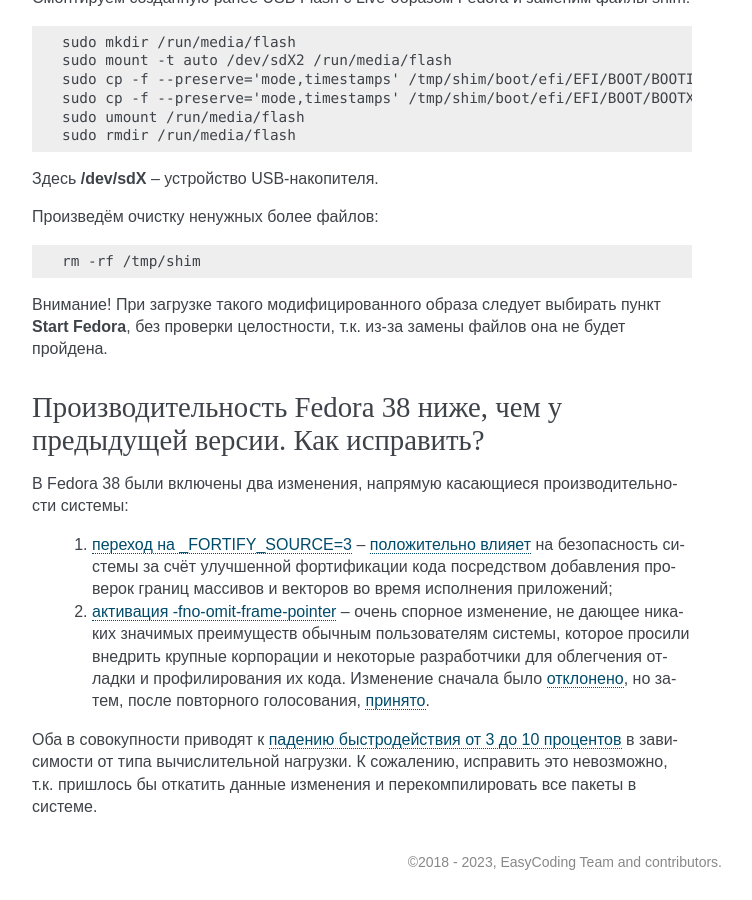
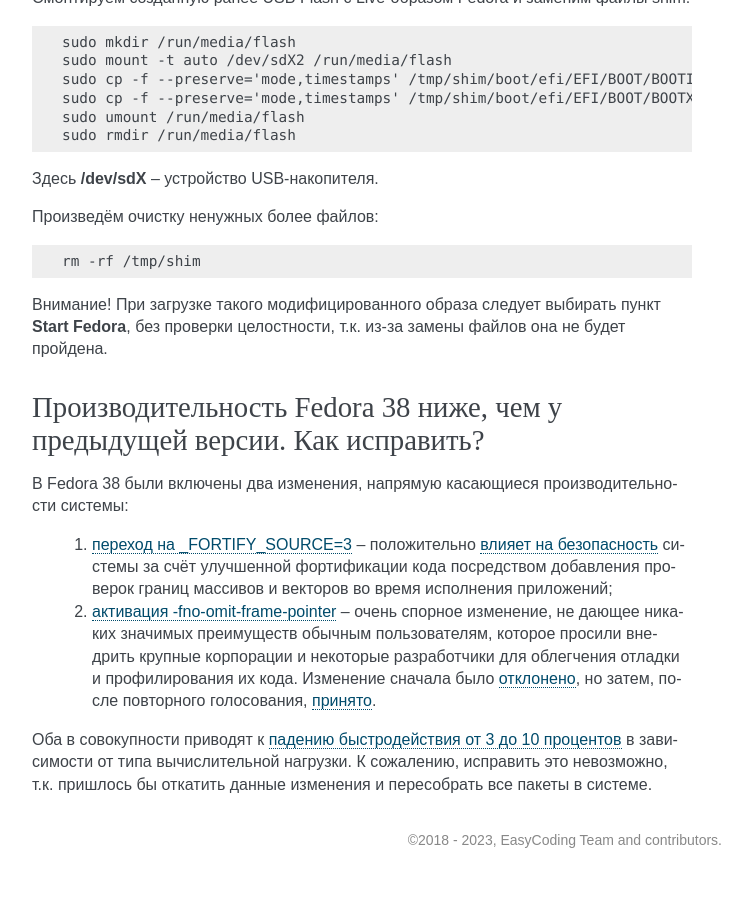
Before and after one commit to RussianFedora/FAQ, a Sphinx documentation site: the page built from source/tips-and-tricks.rst, in a window 1280 px wide and 900 px high, scrolled down 15505 px. Shown: the whole window, without its empty margins (388-1140 px from the left). Built offline with Sphinx 7.4.7, drawn with Linux system fonts in a browser that asks for light colours; comment, search, counter and statistics services are not loaded; after the commit the page ends 16383 px from its top, so only the background shows below that.

```diff
--- a/source/tips-and-tricks.rst
+++ b/source/tips-and-tricks.rst
@@ -839,7 +839,7 @@ Fedora 36 KDE не загружается при наличии видеокар
 
 В Fedora 38 были включены два изменения, напрямую касающиеся производительности системы:
 
-  1. `переход на _FORTIFY_SOURCE=3 <https://fedoraproject.org/wiki/Changes/Add_FORTIFY_SOURCE%3D3_to_distribution_build_flags>`__ -- `положительно влияет <https://developers.redhat.com/articles/2022/09/17/gccs-new-fortification-level>`__ на безопасность системы за счёт улучшенной фортификации кода посредством добавления проверок границ массивов и векторов во время исполнения приложений;
-  2. `активация -fno-omit-frame-pointer <https://fedoraproject.org/wiki/Changes/fno-omit-frame-pointer>`__ -- очень спорное изменение, не дающее никаких значимых преимуществ обычным пользователям системы, которое просили внедрить крупные корпорации и некоторые разработчики для облегчения отладки и профилирования их кода. Изменение сначала было `отклонено <https://pagure.io/fesco/issue/2817>`__, но затем, после повторного голосования, `принято <https://pagure.io/fesco/issue/2923>`__.
+  1. `переход на _FORTIFY_SOURCE=3 <https://fedoraproject.org/wiki/Changes/Add_FORTIFY_SOURCE%3D3_to_distribution_build_flags>`__ -- положительно `влияет на безопасность <https://developers.redhat.com/articles/2022/09/17/gccs-new-fortification-level>`__ системы за счёт улучшенной фортификации кода посредством добавления проверок границ массивов и векторов во время исполнения приложений;
+  2. `активация -fno-omit-frame-pointer <https://fedoraproject.org/wiki/Changes/fno-omit-frame-pointer>`__ -- очень спорное изменение, не дающее никаких значимых преимуществ обычным пользователям, которое просили внедрить крупные корпорации и некоторые разработчики для облегчения отладки и профилирования их кода. Изменение сначала было `отклонено <https://pagure.io/fesco/issue/2817>`__, но затем, после повторного голосования, `принято <https://pagure.io/fesco/issue/2923>`__.
 
-Оба в совокупности приводят к `падению быстродействия от 3 до 10 процентов <https://lists.fedoraproject.org/archives/list/devel@lists.fedoraproject.org/message/33AJZA7FSDNCVSG33PPU3CH3KV33ECOD/>`__ в зависимости от типа вычислительной нагрузки. К сожалению, исправить это невозможно, т.к. пришлось бы откатить данные изменения и перекомпилировать все пакеты в системе.
+Оба в совокупности приводят к `падению быстродействия от 3 до 10 процентов <https://lists.fedoraproject.org/archives/list/devel@lists.fedoraproject.org/message/33AJZA7FSDNCVSG33PPU3CH3KV33ECOD/>`__ в зависимости от типа вычислительной нагрузки. К сожалению, исправить это невозможно, т.к. пришлось бы откатить данные изменения и пересобрать все пакеты в системе.
```
